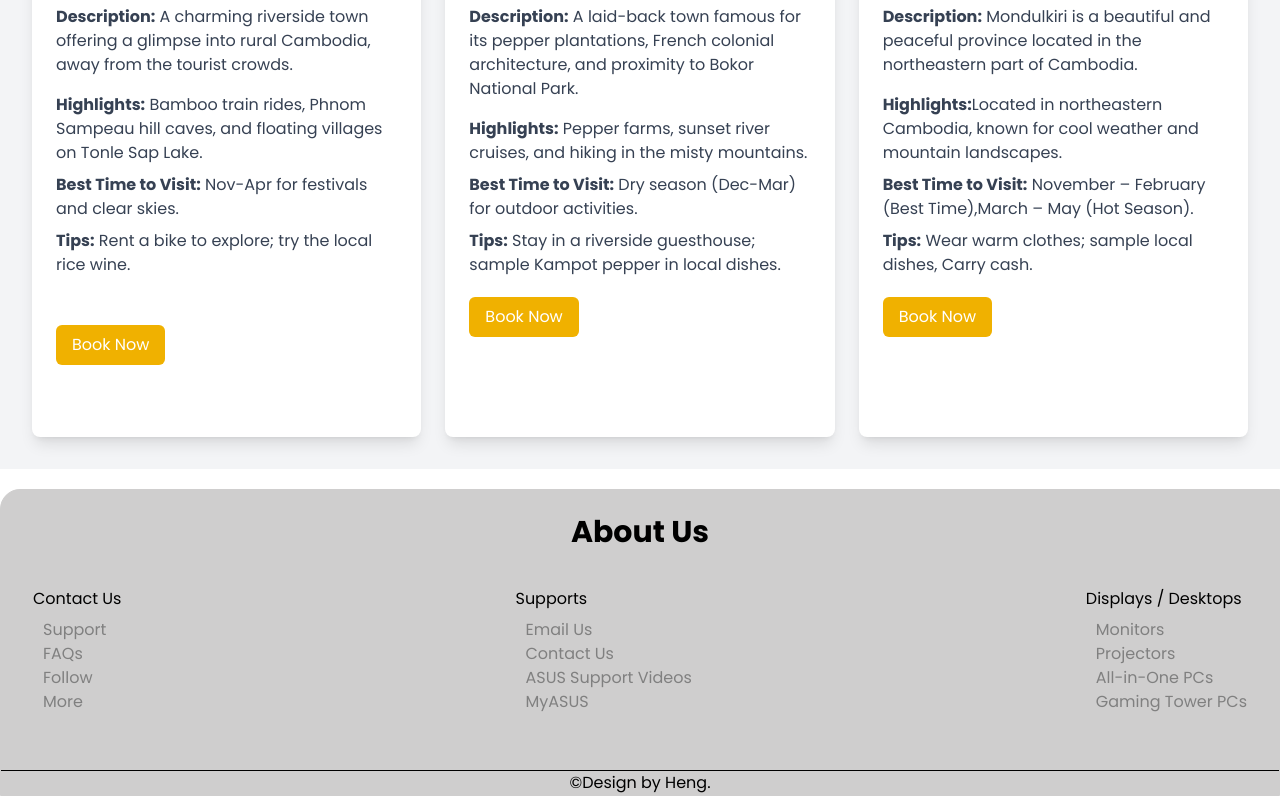
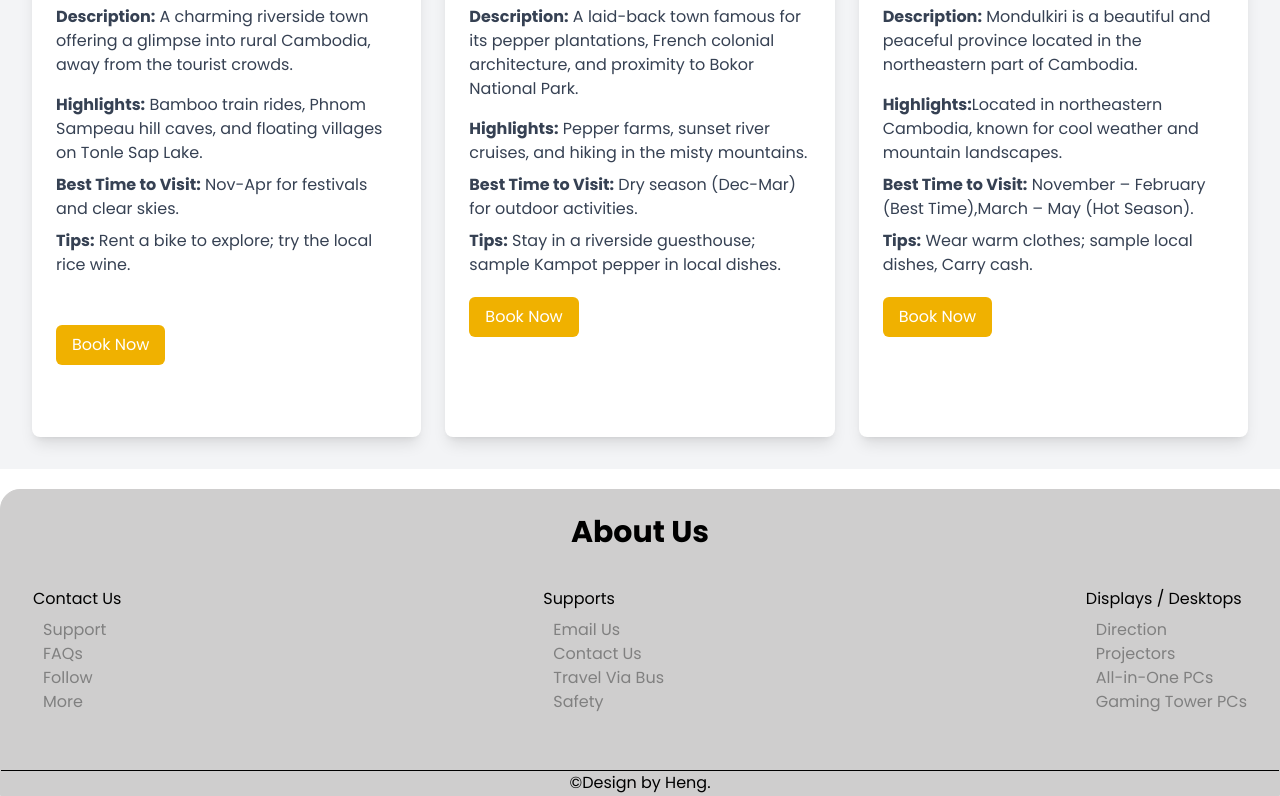
Before and after one commit to lievkeaheng678-dev/tourist-booking, a plain HTML site: page index.html in a window 1280 px wide. Shown: the part 2047-2843 px from the top of the page. Drawn offline with nearby package versions, Linux system fonts and the light colour scheme; a web font is replaced by a local one.

Commit message:
'tourist'

```diff
--- a/index.html
+++ b/index.html
@@ -199,14 +199,14 @@
                         <div style="padding: 7px 0 0 10px;">
                             <p><a style="text-decoration: none; color:grey;" href="">Email Us</a></p>
                             <p><a style="text-decoration: none; color:grey" href="">Contact Us</a></p>
-                            <p><a style="text-decoration: none; color:grey" href="">ASUS Support Videos</a></p>
-                            <p><a style="text-decoration: none; color:grey" href="">MyASUS</a></p>
+                            <p><a style="text-decoration: none; color:grey" href="">Travel Via Bus</a></p>
+                            <p><a style="text-decoration: none; color:grey" href="">Safety</a></p>
                         </div>
                     </div>
                     <div>
                         <h3>Displays / Desktops</h3>
                         <div style="padding: 7px 0 0 10px;">
-                            <p><a style="text-decoration: none; color:grey;" href="">Monitors</a></p>
+                            <p><a style="text-decoration: none; color:grey;" href="">Direction</a></p>
                             <p><a style="text-decoration: none; color:grey" href="">Projectors</a></p>
                             <p><a style="text-decoration: none; color:grey" href="">All-in-One PCs</a></p>
                             <p><a style="text-decoration: none; color:grey" href="">Gaming Tower PCs</a></p>
```
